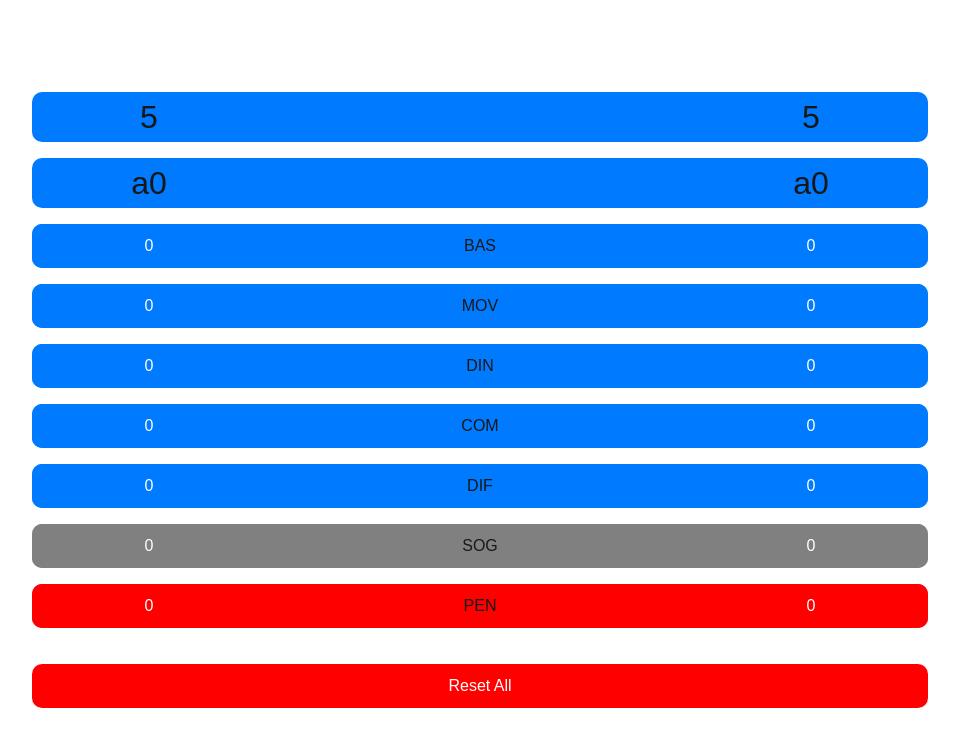
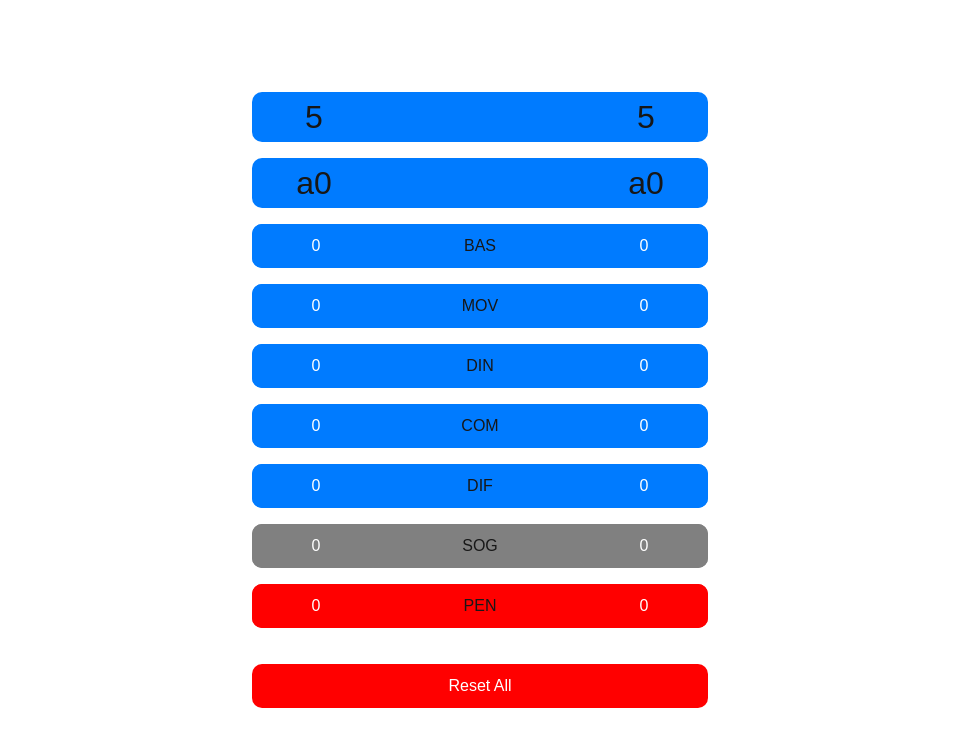
Before and after one commit to bphnx/opensj-v2, a Next.js app: page / in a window 1280 px wide. Shown: the top 746 px of the page, without its empty margins (160-1119 px from the left). Built offline with nearby package versions, Linux system fonts and the light colour scheme.

Commit message:
Set maxWidth

```diff
--- a/app/components/styleParameter.tsx
+++ b/app/components/styleParameter.tsx
@@ -54,7 +54,7 @@ const StyleParameter: React.FC<StyleParameterProps> = ({ label, isSog, isPen, in
             >
                 {leftValue}
             </button>
-            <div style={{ flex: '2', textAlign: 'center', width: '50vw' }}>{label}</div>
+            <div style={{ flex: '2', textAlign: 'center', width: '50vw', maxWidth: '200px' }}>{label}</div>
             <button
                 style={{ flex: '1', backgroundColor: `${checkColor()}`, width: '10vw' }}
                 onClick={() => {
```
